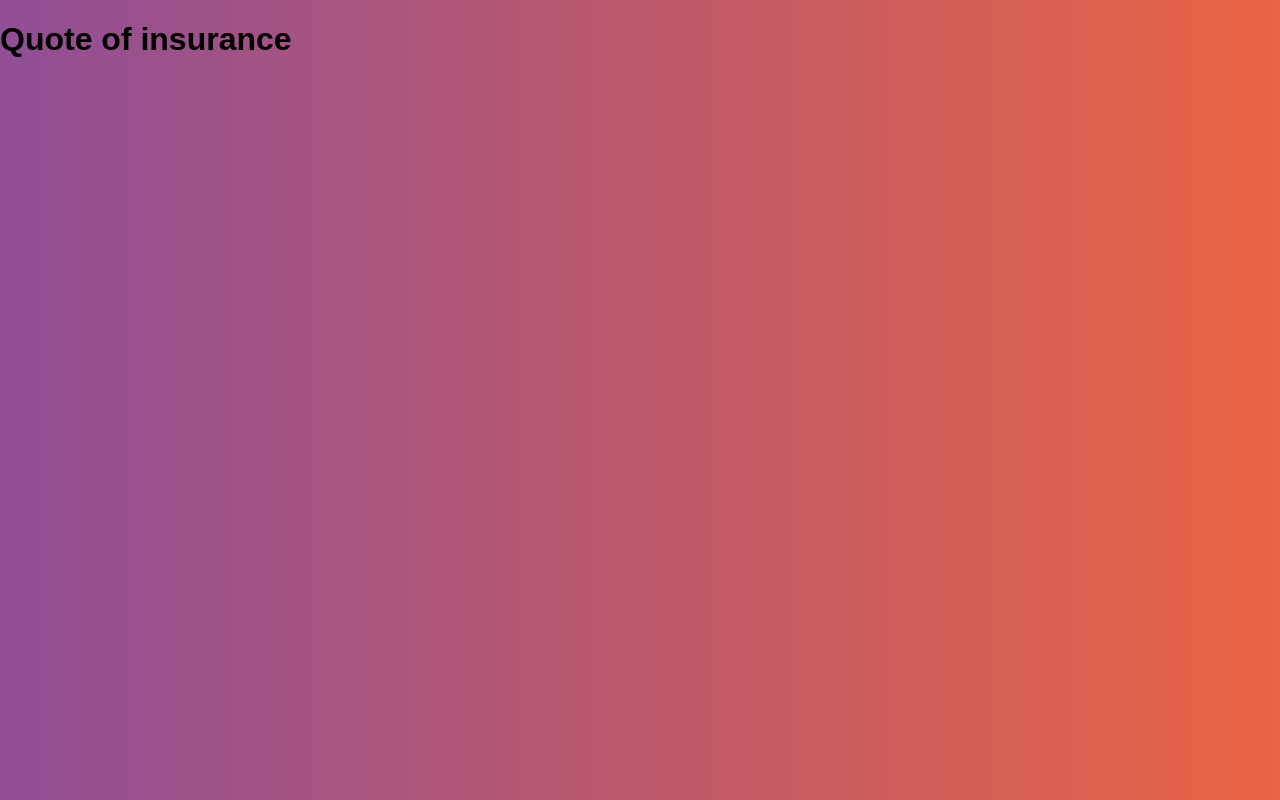
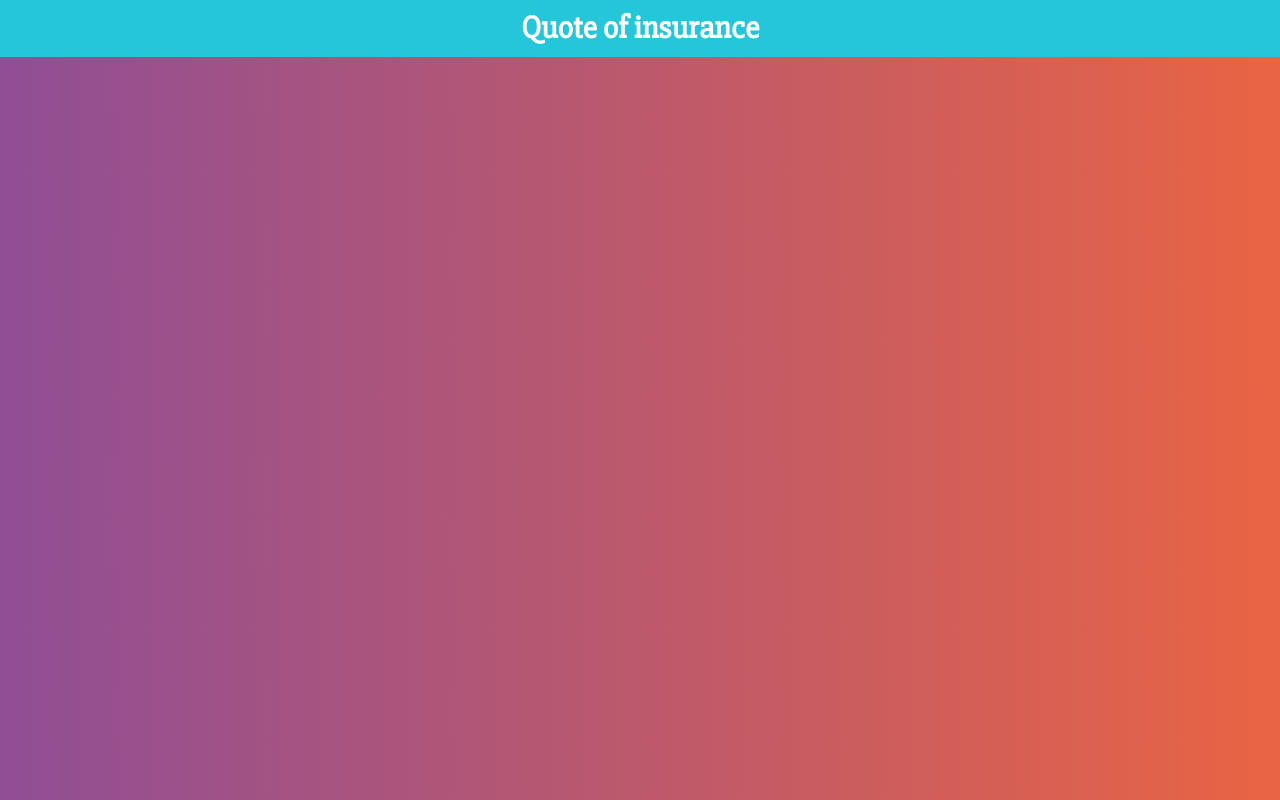
Before and after one commit to Andres2D/react-quote-insurance-app, a React (Create React App) app: page / in a window 1280 px wide. Built offline with nearby package versions, Linux system fonts and the light colour scheme.

Commit message:
install emotion and add styled components to the header

```diff
--- a/package.json
+++ b/package.json
@@ -3,6 +3,8 @@
   "version": "0.1.0",
   "private": true,
   "dependencies": {
+    "@emotion/react": "^11.7.0",
+    "@emotion/styled": "^11.6.0",
     "@testing-library/jest-dom": "^5.15.1",
     "@testing-library/react": "^11.2.7",
     "@testing-library/user-event": "^12.8.3",
--- a/src/components/Header.js
+++ b/src/components/Header.js
@@ -1,10 +1,25 @@
 import React from 'react';
+import styled from '@emotion/styled';
+
+const ContentHeader = styled.header`
+    background-color: #26C6DA;
+    padding: 10px;
+    font-weight: bold;
+    color: #FFFFFF;
+`;
+
+const TextHeader = styled.h1`
+    font-size: 2rem;
+    margin: 0;
+    font-family: 'Slabo 27px', serif;
+    text-align: center;
+`;
 
 const Header = ({title}) => {
     return (
-        <header>
-            <h1>{title}</h1>
-        </header>
+        <ContentHeader>
+            <TextHeader>{title}</TextHeader>
+        </ContentHeader>
      );
 }
 
```
Also changed, not shown: 1 other file (tests, documents, lock files or other folders).
